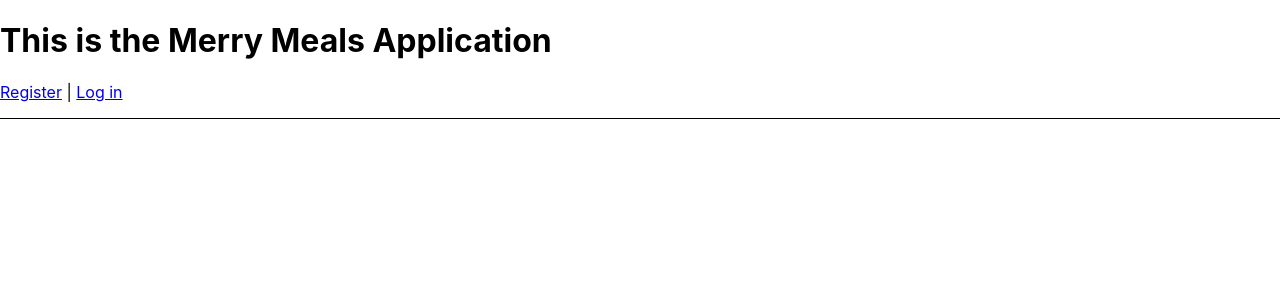
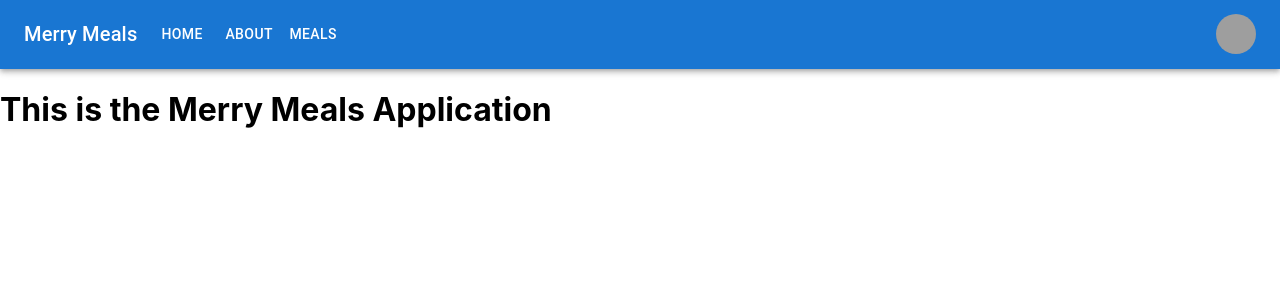
Before and after one commit to rohittendulkar/merry-meals-app, a React (Create React App) app in the folder client/: page / in a window 1280 px wide. Shown: the top 300 px of the page. Built offline with nearby package versions, Linux system fonts and the light colour scheme; grey boxes are pictures that could not be loaded.

Commit message:
Navbar Added and minor changes

```diff
--- a/client/src/App.js
+++ b/client/src/App.js
@@ -1,21 +1,22 @@
-import './App.css';
-import {Link} from 'react-router-dom'
+import "./App.css";
+import { BrowserRouter, Route, Routes } from "react-router-dom";
+import ResponsiveAppBar from "./components/Navbar";
+import { About, Home, LogIn, Register } from "./imports";
 
 function App() {
-  return (
-    <>
-    <h1>This is the Merry Meals Application</h1>
-    <nav
-        style={{
-          borderBottom: "solid 1px",
-          paddingBottom: "1rem",
-        }}
-      >
-        <Link to="/register">Register</Link> |{" "}
-        <Link to="/login">Log in</Link>
-      </nav>
-    </>
-  );
+	return (
+		<div>
+			<BrowserRouter>
+				<ResponsiveAppBar />
+				<Routes>
+					<Route path="/" element={<Home />} />
+					<Route path="/register" element={<Register />} />
+					<Route path="/login" element={<LogIn />} />
+					<Route path="/about" element={<About />} />
+				</Routes>
+			</BrowserRouter>
+		</div>
+	);
 }
 
 export default App;
--- /dev/null
+++ b/client/src/components/Navbar.js
@@ -0,0 +1,177 @@
+import * as React from "react";
+import AppBar from "@mui/material/AppBar";
+import Box from "@mui/material/Box";
+import Toolbar from "@mui/material/Toolbar";
+import IconButton from "@mui/material/IconButton";
+import Typography from "@mui/material/Typography";
+import Menu from "@mui/material/Menu";
+import MenuIcon from "@mui/icons-material/Menu";
+import Container from "@mui/material/Container";
+import Avatar from "@mui/material/Avatar";
+import Button from "@mui/material/Button";
+import Tooltip from "@mui/material/Tooltip";
+import MenuItem from "@mui/material/MenuItem";
+import { Link } from "react-router-dom";
+
+// const pages = ["Home", "About", "Blog"];
+// const settings = ["Register", "Login"];
+
+const ResponsiveAppBar = () => {
+	const [anchorElNav, setAnchorElNav] = React.useState(null);
+	const [anchorElUser, setAnchorElUser] = React.useState(null);
+
+	const handleOpenNavMenu = (event) => {
+		setAnchorElNav(event.currentTarget);
+	};
+	const handleOpenUserMenu = (event) => {
+		setAnchorElUser(event.currentTarget);
+	};
+
+	const handleCloseNavMenu = () => {
+		setAnchorElNav(null);
+	};
+
+	const handleCloseUserMenu = () => {
+		setAnchorElUser(null);
+	};
+
+	return (
+		<AppBar position="static">
+			<Container maxWidth="xl">
+				<Toolbar disableGutters>
+					<Typography
+						variant="h6"
+						noWrap
+						component="div"
+						sx={{ mr: 2, display: { xs: "none", md: "flex" } }}
+					>
+						Merry Meals
+					</Typography>
+
+					<Box sx={{ flexGrow: 1, display: { xs: "flex", md: "none" } }}>
+						<IconButton
+							size="large"
+							aria-label="account of current user"
+							aria-controls="menu-appbar"
+							aria-haspopup="true"
+							onClick={handleOpenNavMenu}
+							color="inherit"
+						>
+							<MenuIcon />
+						</IconButton>
+						<Menu
+							id="menu-appbar"
+							anchorEl={anchorElNav}
+							anchorOrigin={{
+								vertical: "bottom",
+								horizontal: "left",
+							}}
+							keepMounted
+							transformOrigin={{
+								vertical: "top",
+								horizontal: "left",
+							}}
+							open={Boolean(anchorElNav)}
+							onClose={handleCloseNavMenu}
+							sx={{
+								display: { xs: "block", md: "none" },
+							}}
+						>
+							<MenuItem component={Link} to="/" onClick={handleCloseNavMenu}>
+								<Typography textAlign="center">Home</Typography>
+							</MenuItem>
+							<MenuItem
+								component={Link}
+								to="/about"
+								onClick={handleCloseNavMenu}
+							>
+								<Typography textAlign="center">About</Typography>
+							</MenuItem>
+							<MenuItem
+								component={Link}
+								to="/meals"
+								onClick={handleCloseNavMenu}
+							>
+								<Typography textAlign="center">Meals</Typography>
+							</MenuItem>
+						</Menu>
+					</Box>
+					<Typography
+						variant="h6"
+						noWrap
+						component="div"
+						sx={{ flexGrow: 1, display: { xs: "flex", md: "none" } }}
+					>
+						Merry Meals
+					</Typography>
+					<Box sx={{ flexGrow: 1, display: { xs: "none", md: "flex" } }}>
+						<Button
+							component={Link}
+							to="/"
+							onClick={handleCloseNavMenu}
+							sx={{ my: 2, color: "white", display: "block" }}
+						>
+							Home
+						</Button>
+						<Button
+							component={Link}
+							to="/about"
+							onClick={handleCloseNavMenu}
+							sx={{ my: 2, color: "white", display: "block" }}
+						>
+							About
+						</Button>
+						<Button
+							component={Link}
+							to="/meals"
+							onClick={handleCloseNavMenu}
+							sx={{ my: 2, color: "white", display: "block" }}
+						>
+							Meals
+						</Button>
+					</Box>
+
+					<Box sx={{ flexGrow: 0 }}>
+						<Tooltip title="Open settings">
+							<IconButton onClick={handleOpenUserMenu} sx={{ p: 0 }}>
+								<Avatar alt="Remy Sharp" src="/static/images/avatar/2.jpg" />
+							</IconButton>
+						</Tooltip>
+						<Menu
+							sx={{ mt: "45px" }}
+							id="menu-appbar"
+							anchorEl={anchorElUser}
+							anchorOrigin={{
+								vertical: "top",
+								horizontal: "right",
+							}}
+							keepMounted
+							transformOrigin={{
+								vertical: "top",
+								horizontal: "right",
+							}}
+							open={Boolean(anchorElUser)}
+							onClose={handleCloseUserMenu}
+						>
+							<MenuItem
+								component={Link}
+								to="/register"
+								onClick={handleCloseUserMenu}
+							>
+								<Typography textAlign="center">Register</Typography>
+							</MenuItem>
+							<MenuItem
+								component={Link}
+								to="/login"
+								onClick={handleCloseUserMenu}
+							>
+								<Typography textAlign="center">Login</Typography>
+							</MenuItem>
+						</Menu>
+					</Box>
+				</Toolbar>
+			</Container>
+		</AppBar>
+	);
+};
+export default ResponsiveAppBar;
--- a/client/src/imports.js
+++ b/client/src/imports.js
@@ -1,3 +1,4 @@
 export { default as Register } from "./routes/Register";
 export { default as LogIn } from "./routes/LogIn";
 export { default as Home } from "./routes/Home";
+export { default as About } from "./routes/About";
--- a/client/src/index.js
+++ b/client/src/index.js
@@ -1,20 +1,12 @@
 import React from "react";
 import ReactDOM from "react-dom";
-import { BrowserRouter, Route, Routes } from "react-router-dom";
 import "./index.css";
 import App from "./App";
-import reportWebVitals from "./reportWebVitals";
-import { Register, LogIn, Home } from "./imports.js";
 
 ReactDOM.render(
-	<BrowserRouter>
-		<Routes>
-			<Route path="/" element={<App />} />
-			<Route path="/register" element={<Register />} />
-			<Route path="/login" element={<LogIn />} />
-			<Route path="/home" element={<Home />} />
-		</Routes>
-	</BrowserRouter>,
+	<React.StrictMode>
+		<App />
+	</React.StrictMode>,
 	document.getElementById("root")
 );
 
--- /dev/null
+++ b/client/src/routes/About.js
@@ -0,0 +1,7 @@
+import React from "react";
+
+const About = () => {
+	return <div>About</div>;
+};
+
+export default About;
--- a/client/src/routes/Home.js
+++ b/client/src/routes/Home.js
@@ -1,14 +1,12 @@
-import React, { Component } from "react";
+import React from "react";
+import ResponsiveAppBar from "../components/Navbar";
 
-class Home extends Component {
-  state = {};
-  render() {
-    return (
-      <div>
-        <h2>Welcome {}</h2>
-      </div>
-    );
-  }
-}
+const Home = () => {
+	return (
+		<>
+			<h1>This is the Merry Meals Application</h1>
+		</>
+	);
+};
 
 export default Home;
```
